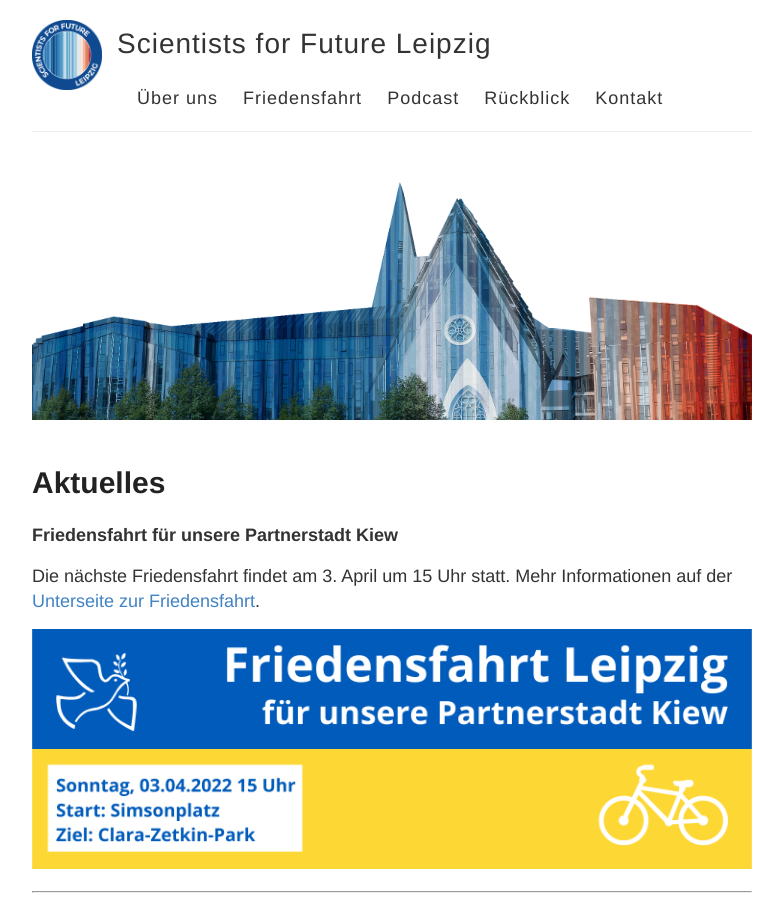
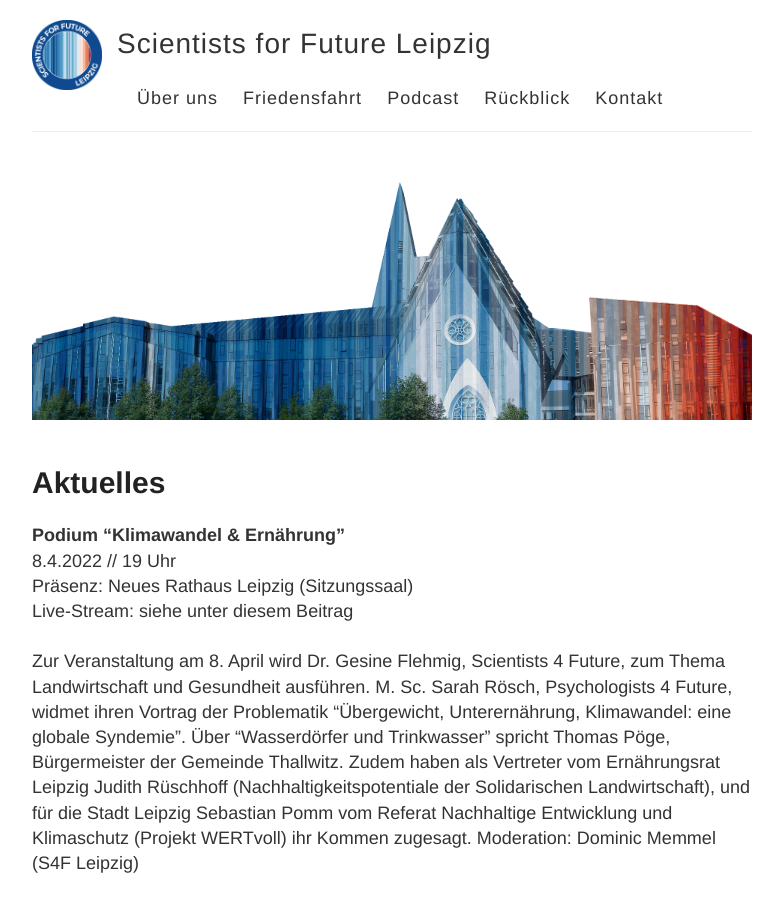
Before and after one commit to s4f-leipzig/s4f-leipzig.github.io, a Jekyll site: the page built from index.md, in a window 1280 px wide and 900 px high. Shown: the whole window, without its empty margins (248-1031 px from the left). Built offline with Jekyll 4.4.1, drawn with Linux system fonts in a browser that asks for light colours.

Commit message:
Update index.md

```diff
--- a/index.md
+++ b/index.md
@@ -2,15 +2,6 @@
 layout: landing
 title: Aktuelles
 ---
-
-<b>Friedensfahrt für unsere Partnerstadt Kiew</b>
-<br>
-
-Die nächste Friedensfahrt findet am 3. April um 15 Uhr statt. Mehr Informationen auf der <a href="https://s4f-leipzig.de/friedensfahrt/" target="blank">Unterseite zur Friedensfahrt</a>.
-
-<img src="/images/Friedensfahrt-2022-04-03.png">
-
-<hr>
 
 <b>Podium "Klimawandel & Ernährung"</b>
 <br>
```
